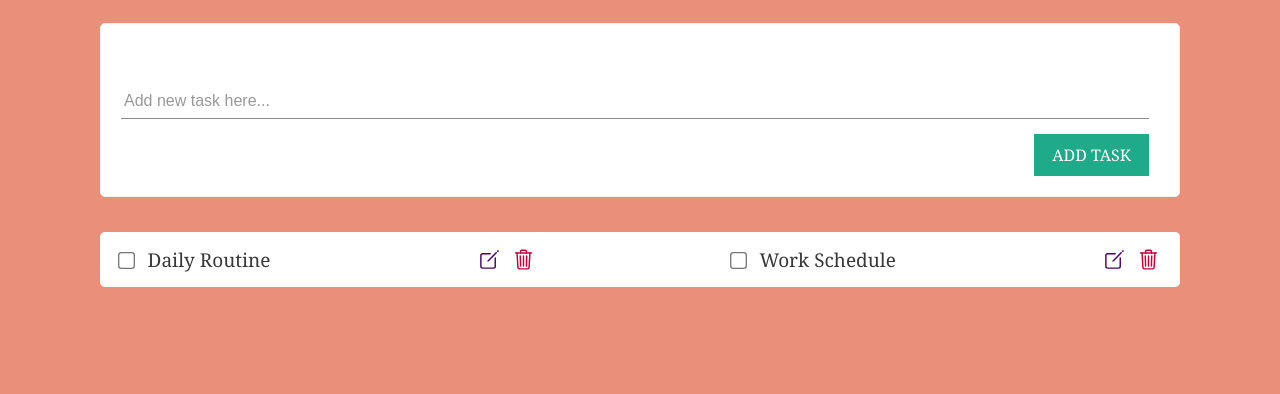
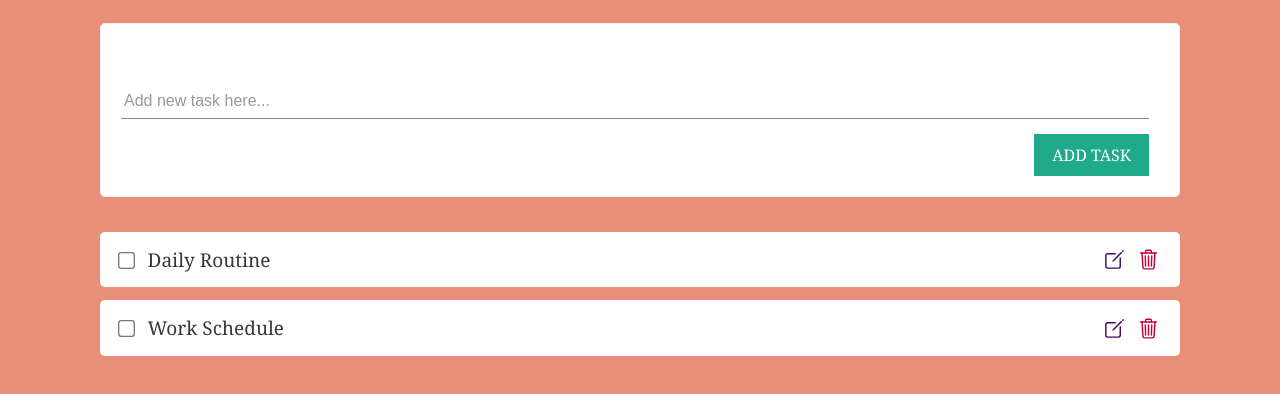
Before and after one commit to JahidulSany/TaskList-CRUD-project, a plain HTML site: page index.html in a window 1280 px wide. Shown: the part 90-484 px from the top of the page. Drawn offline with nearby package versions, Linux system fonts and the light colour scheme.

Commit message:
Update index.html

```diff
--- a/index.html
+++ b/index.html
@@ -43,6 +43,8 @@
               <ion-icon class="task__op_edit" name="create-outline"></ion-icon>
               <ion-icon class="task__op_delete" name="trash-outline"></ion-icon>
             </div>
+          </div>
+          <div class="task" data-createdat="12/12/2022, 6:59:55 PM">
             <div class="task__details">
               <input type="checkbox" class="task-check" />
               <label class="task-title">Work Schedule</label>
```
